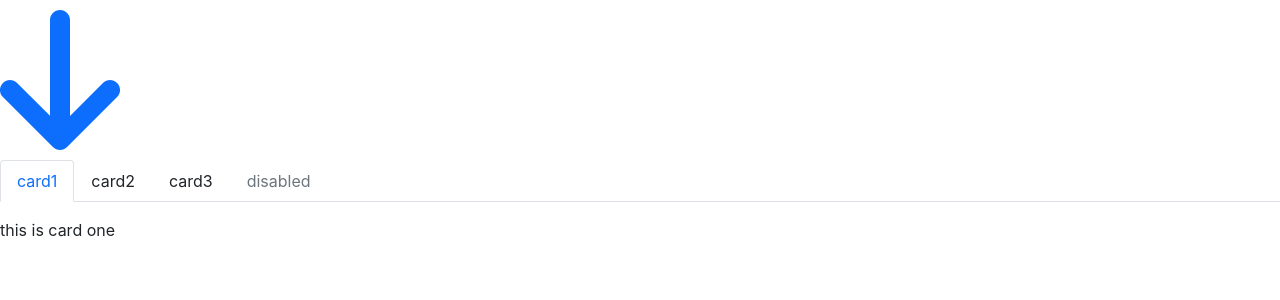
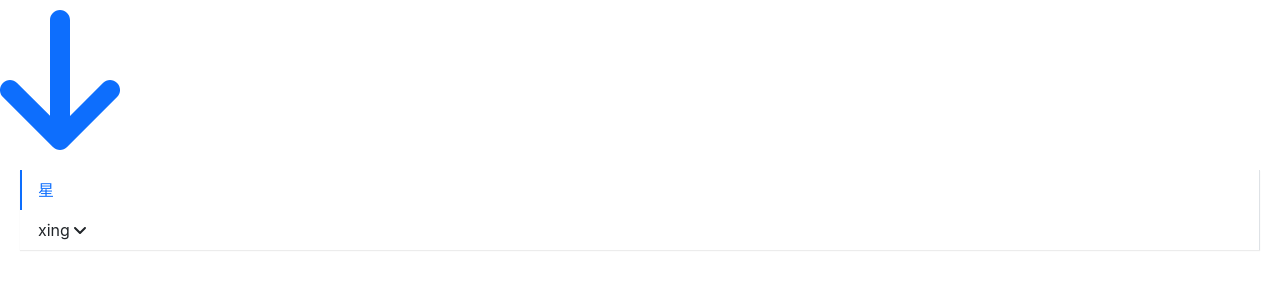
Before and after one commit to xing-6464/star-ui-react, a React (Vite) app: page / in a window 1280 px wide. Shown: the top 300 px of the page. Built offline with nearby package versions, Linux system fonts and the light colour scheme.

Commit message:
动画效果第一种实现方法

```diff
--- a/src/App.tsx
+++ b/src/App.tsx
@@ -4,20 +4,28 @@ import { library } from '@fortawesome/fontawesome-svg-core'
 import { fas } from '@fortawesome/free-solid-svg-icons'
 import { Icon } from './components/Icon'
 import { Tabs, TabItem } from './components/Tabs'
+import { Menu, MenuItme, SubMenu } from './components/Menu'
 
 library.add(fas)
 function App() {
   return (
     <div>
       <Icon icon="arrow-down" theme="primary" size="10x" />
-      <Tabs defaultIndex={0} onSelect={() => {}} type="card">
+      <Menu mode="vertical">
+        <MenuItme>星</MenuItme>
+        <SubMenu title="xing">
+          <MenuItme>drop1</MenuItme>
+          <MenuItme>drop2</MenuItme>
+        </SubMenu>
+      </Menu>
+      {/* <Tabs defaultIndex={0} onSelect={() => {}} type="card">
         <TabItem label="card1">this is card one</TabItem>
         <TabItem label="card2">this is card one1</TabItem>
         <TabItem label="card3">this is card one2</TabItem>
         <TabItem label="disabled" disabled>
           this is card one2
         </TabItem>
-      </Tabs>
+      </Tabs> */}
     </div>
   )
 }
--- a/src/components/Menu/subMenu.tsx
+++ b/src/components/Menu/subMenu.tsx
@@ -2,6 +2,7 @@ import React, { useContext, useState } from 'react'
 import classNames from 'classnames'
 import { MenuContext } from './menu'
 import { MenuItemProps } from './menuItem'
+import { Icon } from '../Icon'
 
 export interface SubMenuProps {
   index?: string
@@ -27,6 +28,8 @@ export const SubMenu: React.FC<SubMenuProps> = ({
 
   const classes = classNames('menu-item submenu-item', className, {
     'is-active': context.index === index,
+    'is-opened': menuOpen,
+    'is-vertical': context.mode === 'vertical',
   })
 
   const handleClick = (e: React.MouseEvent) => {
@@ -83,6 +86,7 @@ export const SubMenu: React.FC<SubMenuProps> = ({
     <li key={index} className={classes} {...hoverEvent}>
       <div className="submenu-title" {...clickEvents}>
         {title}
+        <Icon icon="angle-down" className="arrow-icon" />
       </div>
       {renderChildren()}
     </li>
```
